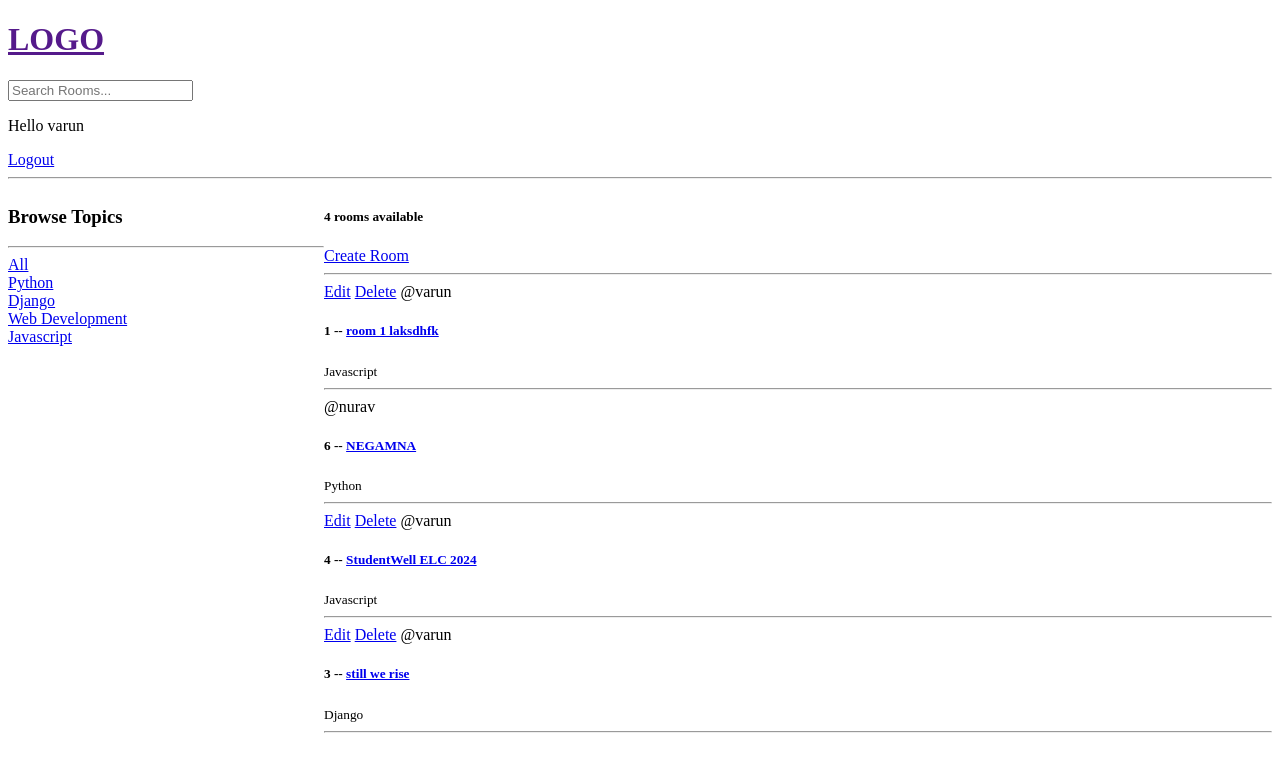
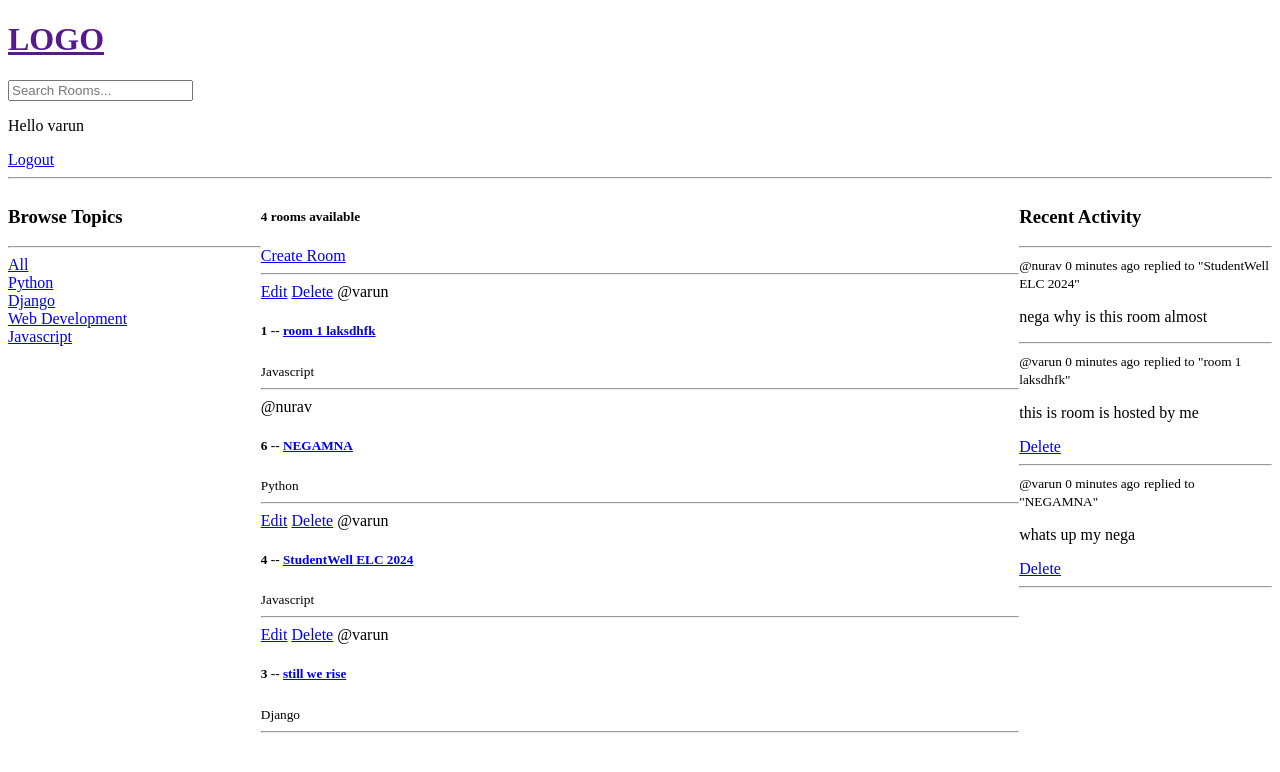
Before and after one commit to varunkumar2004/StudyBud, a Django app: page / in a window 1280 px wide. Shown: the top 772 px of the page. Run offline with Django 5.2, Linux system fonts and the light colour scheme; a user stored in the database is signed in; data comes from the database, SQL or seed files in the repository; both versions use the stored data as it was after the commit.

Commit message:
segregating frontcode into smaller components

```diff
--- a/base/models.py
+++ b/base/models.py
@@ -30,5 +30,8 @@ class Message(models.Model):
     updated = models.DateTimeField(auto_now=True)
     created = models.DateTimeField(auto_now_add=True)
 
+    class Meta:
+        ordering = ['-updated', '-created'] # latest updated or created will be at the top
+
     def __str__(self):
         return self.body[0:50] # first 50 char
--- /dev/null
+++ b/base/templates/base/activity_component.html
@@ -0,0 +1,16 @@
+<h3>Recent Activity</h3>
+<hr>
+
+{% for message in room_messages %}
+    <div>
+        <small>@{{ message.user }}  {{ message.created|timesince }} ago</small>
+        <small>replied to "{{ message.room }}"</small>
+
+        <p>{{ message }}</p>
+
+        {% if request.user == message.user %}
+            <a href="{% url 'delete-message' message.id %}">Delete</a>
+        {% endif %}
+    </div>
+    <hr>
+{% endfor %}
--- /dev/null
+++ b/base/templates/base/feed_component.html
@@ -0,0 +1,12 @@
+ {% for room in rooms %}
+<div>
+    {% if request.user == room.host %}
+        <a href="{% url 'update-room' room.id %}">Edit</a>
+        <a href="{% url 'delete-room' room.id %}">Delete</a>
+    {% endif %}
+    <span>@{{room.host.username}}</span>
+    <h5>{{room.id}} -- <a href="{% url 'room' room.id %}">{{room.name}}</a></h5>
+    <small>{{room.topic.name}}</small>
+</div>
+<hr>
+{% endfor %}
--- a/base/templates/base/home.html
+++ b/base/templates/base/home.html
@@ -5,25 +5,13 @@
 <style>
     .home-container {
         display: grid;
-        grid-template-columns: 1fr 3fr;
+        grid-template-columns: 1fr 3fr 1fr;
     }
 </style>
 
 <div class="home-container">
-
     <div>
-        <h3>Browse Topics</h3>
-        <hr>
-
-        <div>
-            <a href="{% url 'home' %}">All</a>
-        </div>
-
-        {% for topic in topics %}
-        <div>
-            <a href="{% url 'home' %}?q={{topic.name}}">{{topic.name}}</a>
-        </div>
-        {% endfor %}
+        {% include 'base/topics_component.html' %}
     </div>
 
     <div>
@@ -34,21 +22,12 @@
         <hr>
 
         <div>
-            {% for room in rooms %}
-            <div>
-                {% if request.user == room.host %}
-                    <a href="{% url 'update-room' room.id %}">Edit</a>
-                    <a href="{% url 'delete-room' room.id %}">Delete</a>
-                {% endif %}
-                <span>@{{room.host.username}}</span>
-                <h5>{{room.id}} -- <a href="{% url 'room' room.id %}">{{room.name}}</a></h5>
-                <small>{{room.topic.name}}</small>
-            </div>
-            <hr>
-            {% endfor %}
+           {% include 'base/feed_component.html' %}
         </div>
     </div>
 
-
+    <div>
+        {% include 'base/activity_component.html' %}
+    </div>
 </div>
 {% endblock %}
--- /dev/null
+++ b/base/templates/base/topics_component.html
@@ -0,0 +1,12 @@
+<h3>Browse Topics</h3>
+<hr>
+
+    <div>
+        <a href="{% url 'home' %}">All</a>
+    </div>
+
+    {% for topic in topics %}
+    <div>
+        <a href="{% url 'home' %}?q={{topic.name}}">{{topic.name}}</a>
+    </div>
+{% endfor %}
--- a/base/views.py
+++ b/base/views.py
@@ -70,11 +70,16 @@ def home(request):
     )
 
     topics = Topic.objects.all()
+    room_count = rooms.count()
+    room_messages = Message.objects.filter(
+        Q(room__topic__name__icontains=q)
+    )
 
     context= {
         "rooms": rooms,
         "topics": topics,
-        "room_count": rooms.count()
+        "room_count": room_count,
+        'room_messages': room_messages
     }
 
     return render(request=request, template_name="base/home.html", context=context)
```
Also changed, not shown: db.sqlite3.
